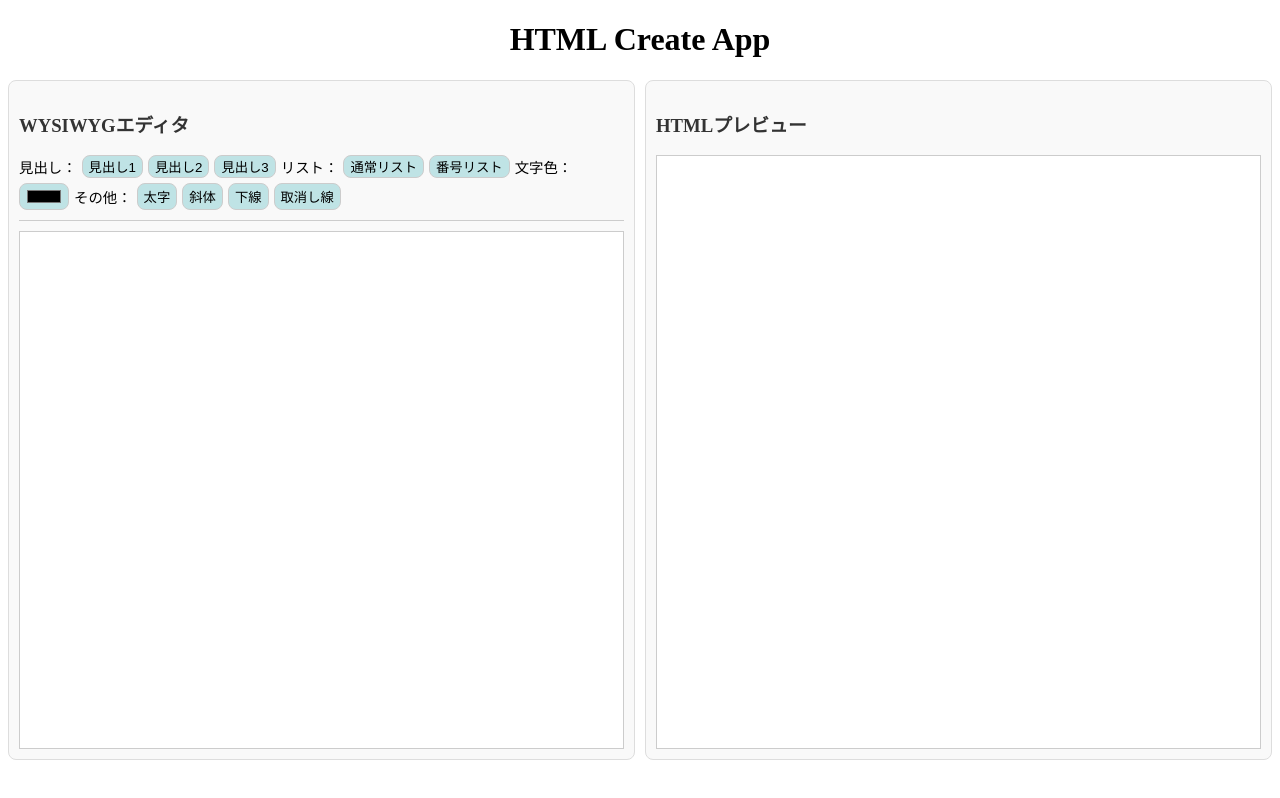
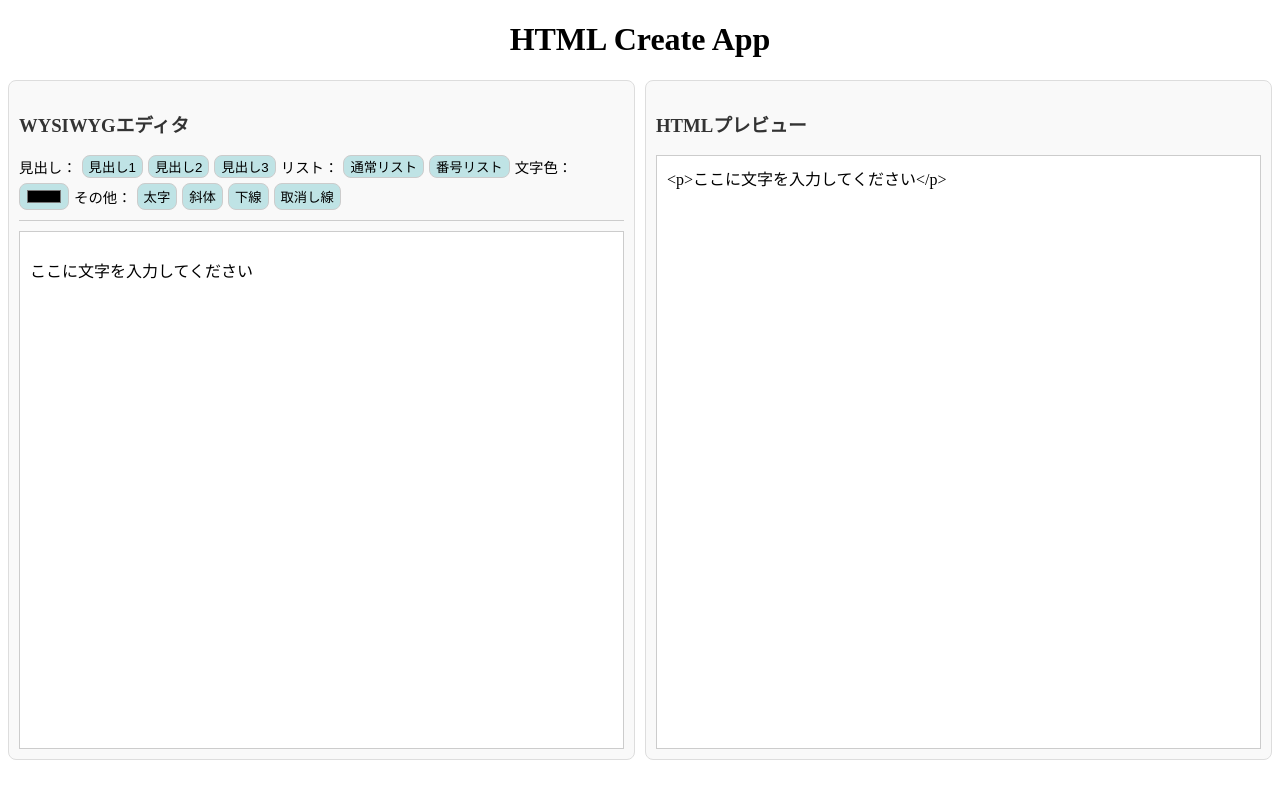
Before and after one commit to abematsu-shingo/html-create-app, a Vue app in the folder html-create-app/: page / in a window 1280 px wide. Built offline with nearby package versions, Linux system fonts and the light colour scheme.

Commit message:
WYSIWYGエディタの初期設定とプレビュー機能の実装

```diff
--- a/html-create-app/src/App.vue
+++ b/html-create-app/src/App.vue
@@ -1,4 +1,22 @@
-<script setup></script>
+<script setup lang="ts">
+import { computed, onMounted, ref } from 'vue'
+
+// WYSIWY
+const editArea = ref<HTMLElement | null>(null)
+const foo = ref('')
+
+onMounted(() => {
+  if (editArea.value) {
+    editArea.value.innerHTML = '<p>ここに文字を入力してください</p>'
+    foo.value = editArea.value.innerHTML
+    console.log(foo.value)
+  }
+})
+
+const onInput = (e: Event) => {
+  foo.value = (e.target as HTMLElement).innerHTML
+}
+</script>
 <template>
   <h1>HTML Create App</h1>
   <div class="container">
@@ -23,12 +41,12 @@
         <button id="other">下線</button>
         <button id="other">取消し線</button>
       </div>
-      <div contenteditable="true" @input="onInput" class="editArea"></div>
+      <div contenteditable="true" @input="onInput" class="editArea" ref="editArea"></div>
     </div>
 
     <div class="previewArea">
       <h3>HTMLプレビュー</h3>
-      <div class="htmlPreview"></div>
+      <div class="htmlPreview">{{ foo }}</div>
     </div>
   </div>
 </template>
```
